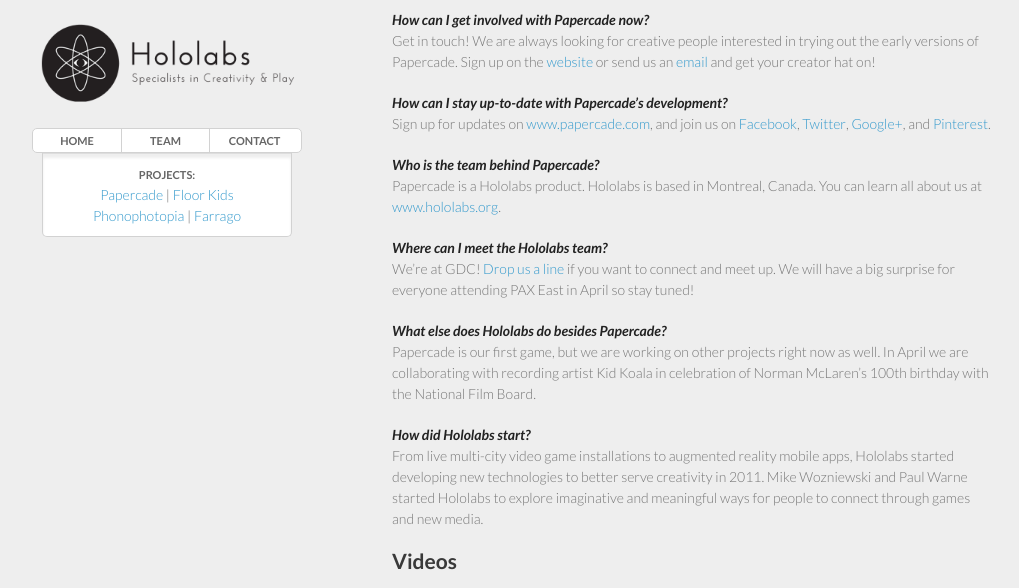
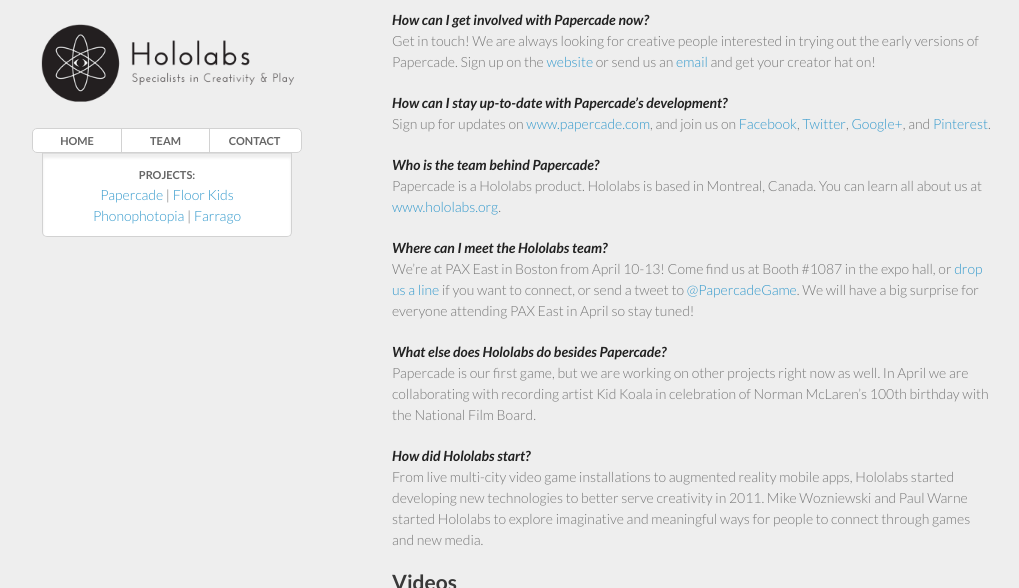
Before and after one commit to hololabs/hololabs.github.io, a Jekyll site: the page built from projects/papercade/index.html, in a window 1280 px wide and 900 px high, scrolled down 1253 px, cut to the strip 0-588 px from the top of the window. Shown: the whole strip, without its empty margins (128-1147 px from the left). Built offline with Jekyll 4.4.1, drawn with Linux system fonts in a browser that asks for light colours; nearby versions of some CDN libraries; Markdown is read by kramdown in place of the engine named in the settings.

Commit message:
updated Papercade FAQ with PAX location

```diff
--- a/projects/papercade/index.html
+++ b/projects/papercade/index.html
@@ -74,12 +74,15 @@
 
 <p>
 <strong><em>What is Papercade?</strong></em><br>
-Papercade (iOS/Android) is a creative, social game where players can easily craft together story games. Assemble pictures and ‘paper’ cutouts in a virtual shoebox to create dioramas for and about your friends.
+Papercade (iOS/Android) is a creative, social game where players can easily craft
+together story games. Assemble pictures and ‘paper’ cutouts in a virtual shoebox
+to create dioramas for and about your friends.
 </p>
 
 <p>
 <strong><em>How does Papercade work?</strong></em><br>
-Papercade is a mobile game that combines story telling with simple game creation. Players take photos from their device or social networks to create personalised story games for and about their friends. Players can play other games created by members of the Papercade community.
+Papercade is a mobile game that combines story telling with simple game creation.
+Players take photos from their device or social networks to create personalised story games for and about their friends. Players can play other games created by members of the Papercade community.
 </p>
 
 <p>
@@ -125,7 +128,7 @@
 
 <p>
 <strong><em>Where can I meet the Hololabs team?</strong></em><br>
-We’re at GDC! <a href="/contact.html">Drop us a line</a> if you want to connect and meet up.
+We’re at PAX East in Boston from April 10-13! Come find us at Booth #1087 in the expo hall, or <a href="/contact.html">drop us a line</a> if you want to connect, or send a tweet to <a href="https://twitter.com/papercadegame">@PapercadeGame</a>.
 
 We will have a big surprise for everyone attending PAX East in April so stay tuned!
 </p>
```
